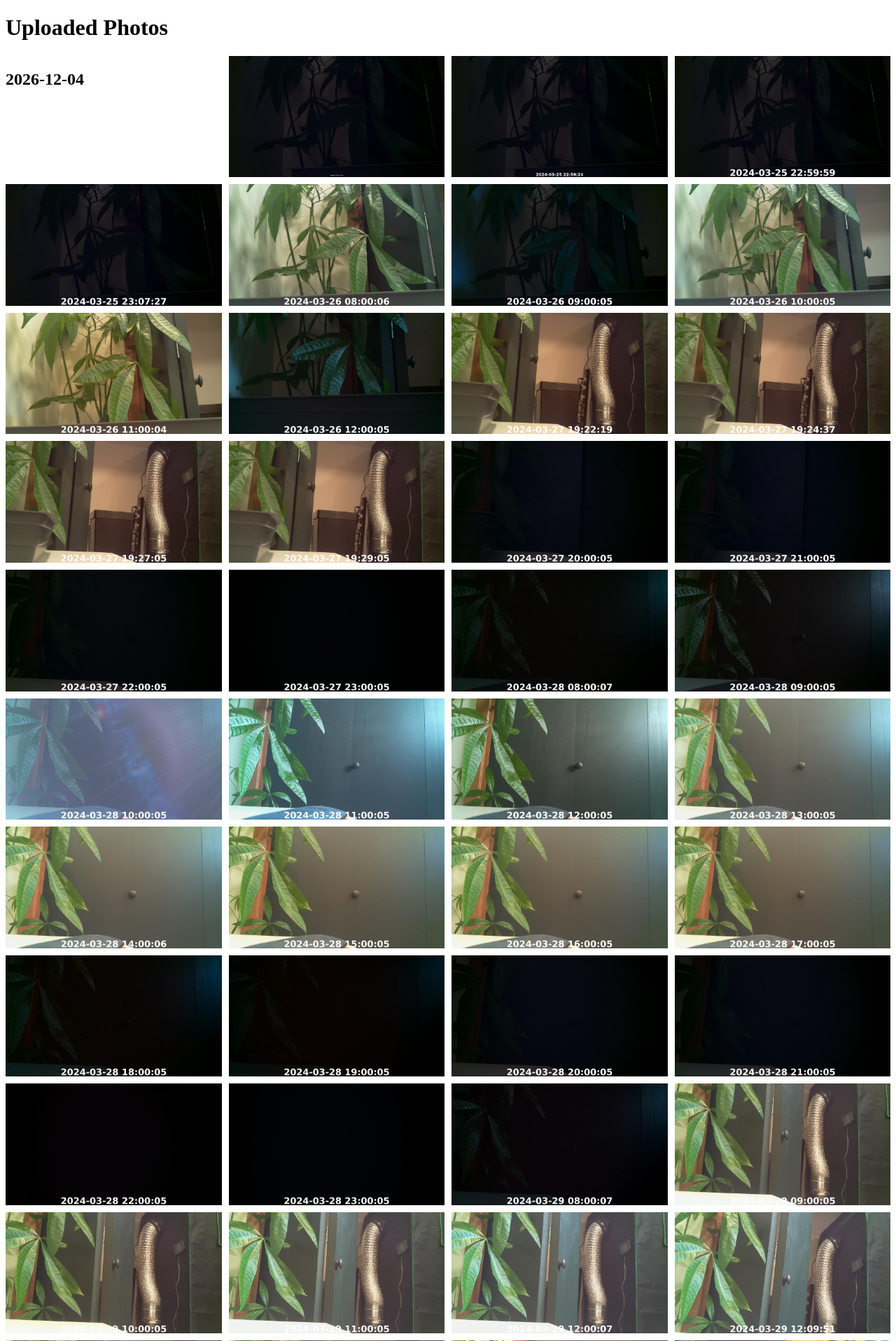
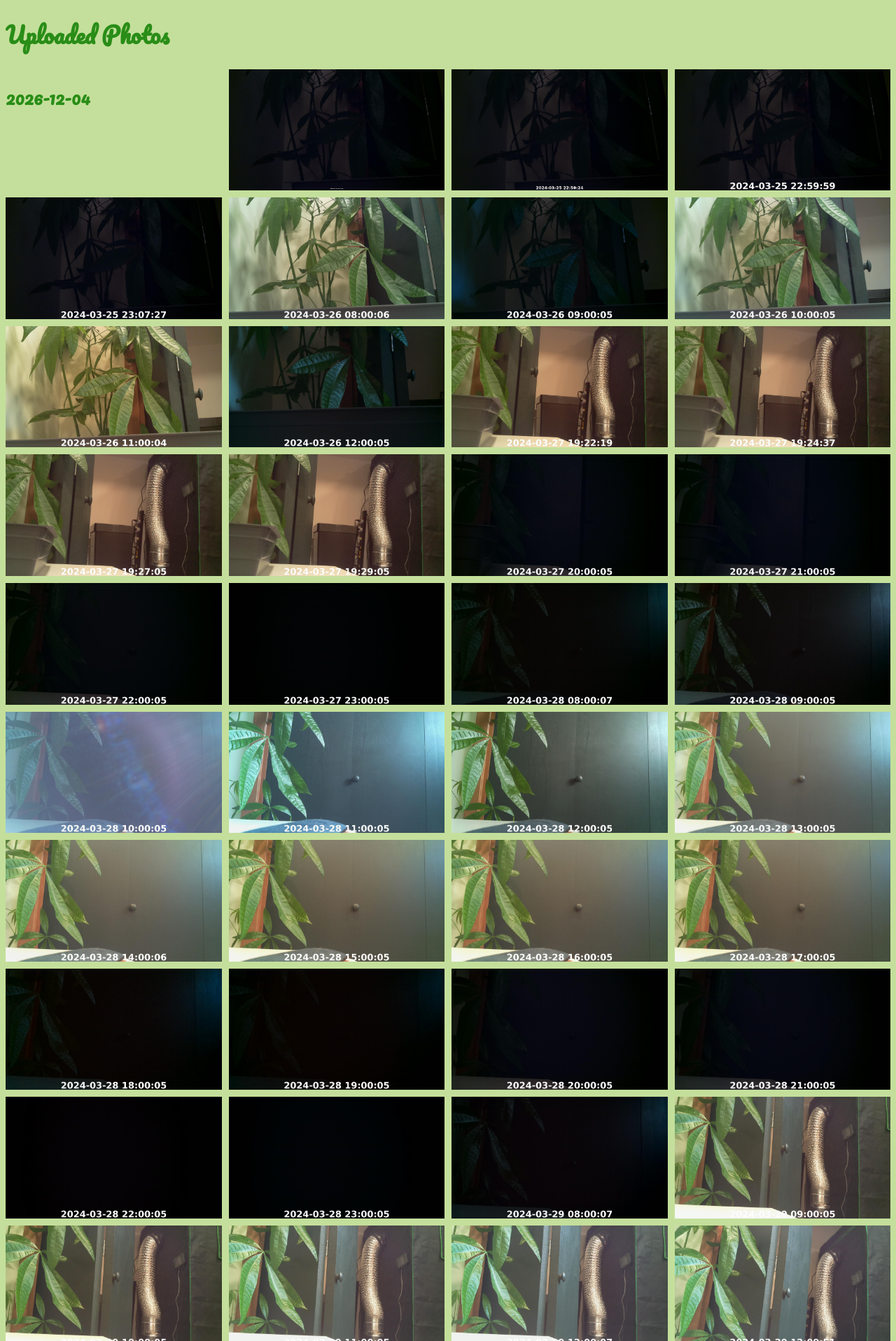
Before and after one commit to ggzilla/climate-server, a PHP site: page /gallery.php in a window 1280 px wide. Shown: the top 1916 px of the page at 70% size. Run offline with PHP 8.4, Linux system fonts and the light colour scheme.

Commit message:
Update gallery.php
added css file

```diff
--- a/gallery.php
+++ b/gallery.php
@@ -1,6 +1,8 @@
 <!DOCTYPE html>
 <html lang="en">
 <head>
+    <link href="https://fonts.googleapis.com/css2?family=Pacifico&display=swap" rel="stylesheet">
+    <link rel="stylesheet" type="text/css" href="styles.css">
     <meta charset="UTF-8">
     <meta name="viewport" content="width=device-width, initial-scale=1.0">
     <title>Uploaded Photos</title>
```
